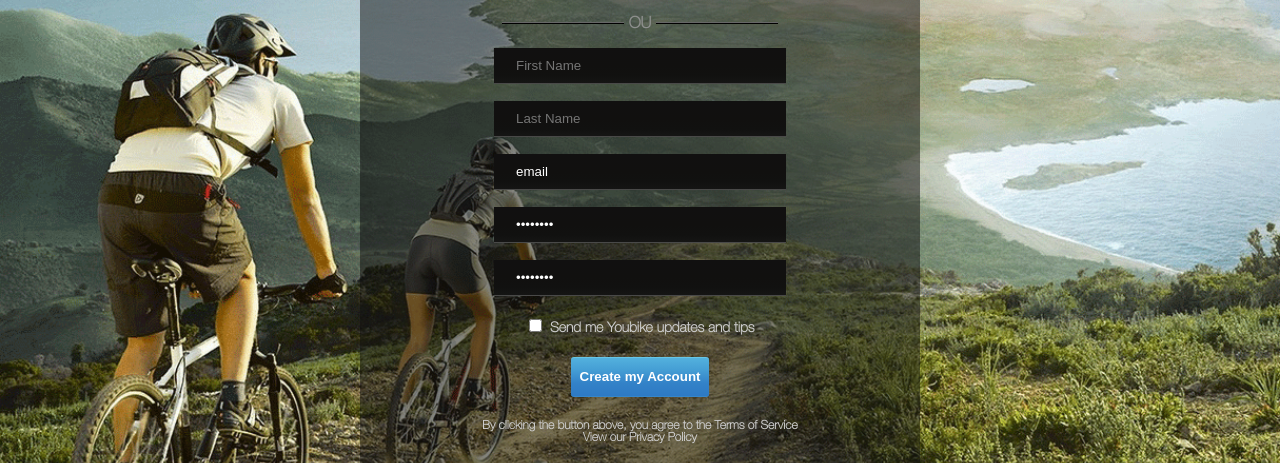
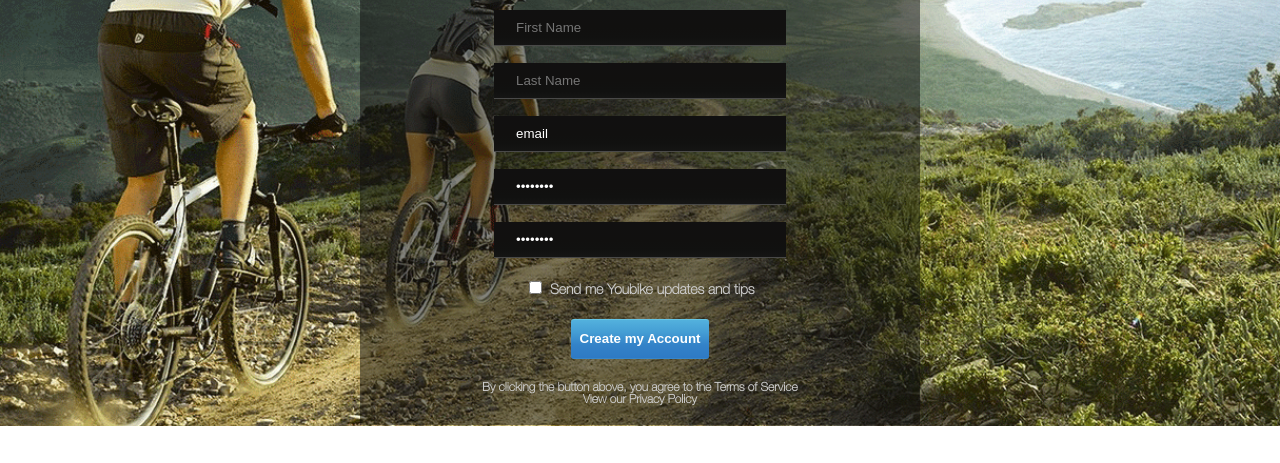
Before and after one commit to TetianaBonar/hometask, a plain HTML site: page homework_Cadastre_5/index.html in a window 1280 px wide. Shown: the part 374-837 px from the top of the page. After the commit the page ends 800 px from the top, so only its background shows below. Drawn offline with Linux system fonts and the light colour scheme.

Commit message:
Add files via upload

```diff
--- a/homework_Cadastre_5/css/styles.css
+++ b/homework_Cadastre_5/css/styles.css
@@ -87,9 +87,14 @@ filter: progid:DXImageTransform.Microsoft.gradient( startColorstr='#5e5e5e', end
 }
 
 .wrapper {
+  position: absolute;
+  top: 0;
+  left: 0;
+  bottom: 0;
+  right: 0;
+  margin: auto;
   width: 560px;
   height: 614px;
-  margin: 0 auto;
   margin-top: 185px;
   text-align: center;
   background-color: rgba(15, 15, 15, 0.5);
```
